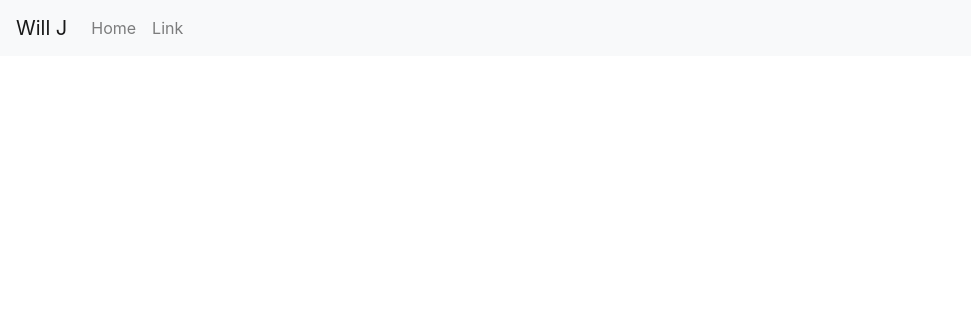
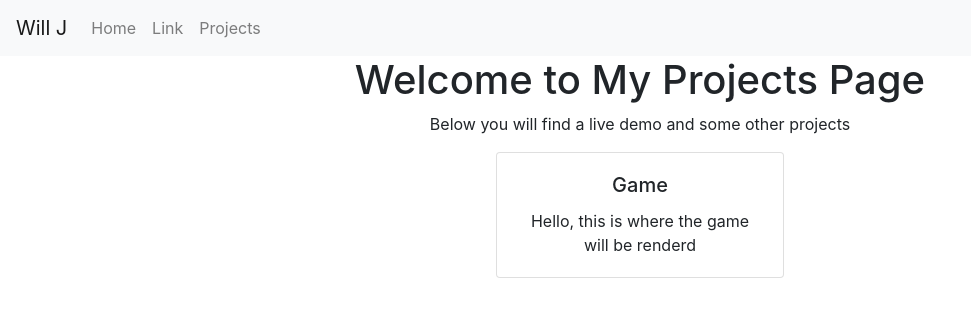
Before and after one commit to williamjessop/williamjessop.github.io, a React (Create React App) app: page /projects in a window 1280 px wide. Shown: the top 314 px of the page, without its empty margins (0-971 px from the left). Built offline with nearby package versions, Linux system fonts and the light colour scheme.

Commit message:
added a place to house a game

```diff
--- a/src/App.js
+++ b/src/App.js
@@ -1,6 +1,7 @@
 import './App.css';
 import Navigation from './components/navigation'
 import Home from './components/home'
+import Projects from './components/projects'
 
 import {
   BrowserRouter as Router,
@@ -22,8 +23,8 @@ function App() {
             <Route path="/about">
               <p>about</p>
             </Route>
-            <Route path="/dashboard">
-              <p>dash</p>
+            <Route path="/projects">
+              <Projects/>
             </Route>
           </Switch>
         </div>
--- /dev/null
+++ b/src/components/game.jsx
@@ -0,0 +1,21 @@
+import React from "react";
+import Card from "react-bootstrap/Card"
+
+class Game extends React.Component {
+    render() {
+        return (
+            <div className="side-by-side" >
+                <Card style={{ width: '18rem' }}>
+                    <Card.Body>
+                        <Card.Title>Game</Card.Title>
+                        <Card.Text>
+                            Hello, this is where the game will be renderd
+                        </Card.Text>
+                    </Card.Body>
+                </Card>
+            </div>
+        );
+      }
+  }
+
+export default Game;
--- a/src/components/home.jsx
+++ b/src/components/home.jsx
@@ -4,7 +4,7 @@ import Card from "react-bootstrap/Card"
 class Home extends React.Component {
     render() {
         return (
-            <div className='side-by-side' >
+            <div className="side-by-side" >
                 <Card style={{ width: '18rem' }}>
                     <Card.Body>
                         <Card.Title>Want to See Some Projects?</Card.Title>
--- a/src/components/navigation.jsx
+++ b/src/components/navigation.jsx
@@ -12,6 +12,7 @@ class Navigation extends React.Component {
                         <Nav className="mr-auto">
                             <Nav.Link href="/">Home</Nav.Link>
                             <Nav.Link href="/about">Link</Nav.Link>
+                            <Nav.Link href="/projects">Projects</Nav.Link>
                         </Nav>
                     </Navbar.Collapse>
 
--- /dev/null
+++ b/src/components/projects.jsx
@@ -0,0 +1,16 @@
+import React from "react";
+import Game from "./game"
+
+class Projects extends React.Component {
+    render() {
+        return (
+            <div>
+                <h1>Welcome to My Projects Page</h1>
+                <p>Below you will find a live demo and some other projects</p>
+                <Game/>
+            </div>
+        );
+      }
+  }
+
+export default Projects;
```
